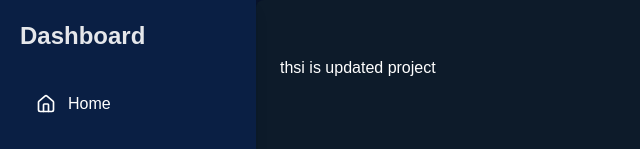
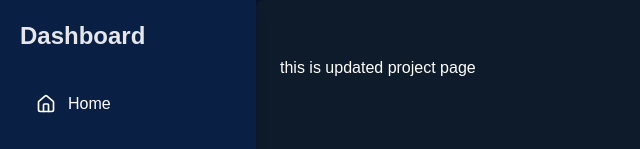
Before and after one commit to shaikot07/shaikot-portfolio-next, a Next.js app: page /dashboard/updatedproject in a window 1280 px wide. Shown: the top 149 px of the page, without its empty margins (0-640 px from the left). Built offline with nearby package versions, Linux system fonts and the light colour scheme.

Commit message:
updated the  udatedproject page

```diff
--- a/src/app/(dashboard)/dashboard/updatedproject/page.jsx
+++ b/src/app/(dashboard)/dashboard/updatedproject/page.jsx
@@ -3,7 +3,7 @@ import React from 'react';
 const updatedProject = () => {
     return (
         <div>
-            thsi is updated project
+            this is updated project page
         </div>
     );
 };
```
